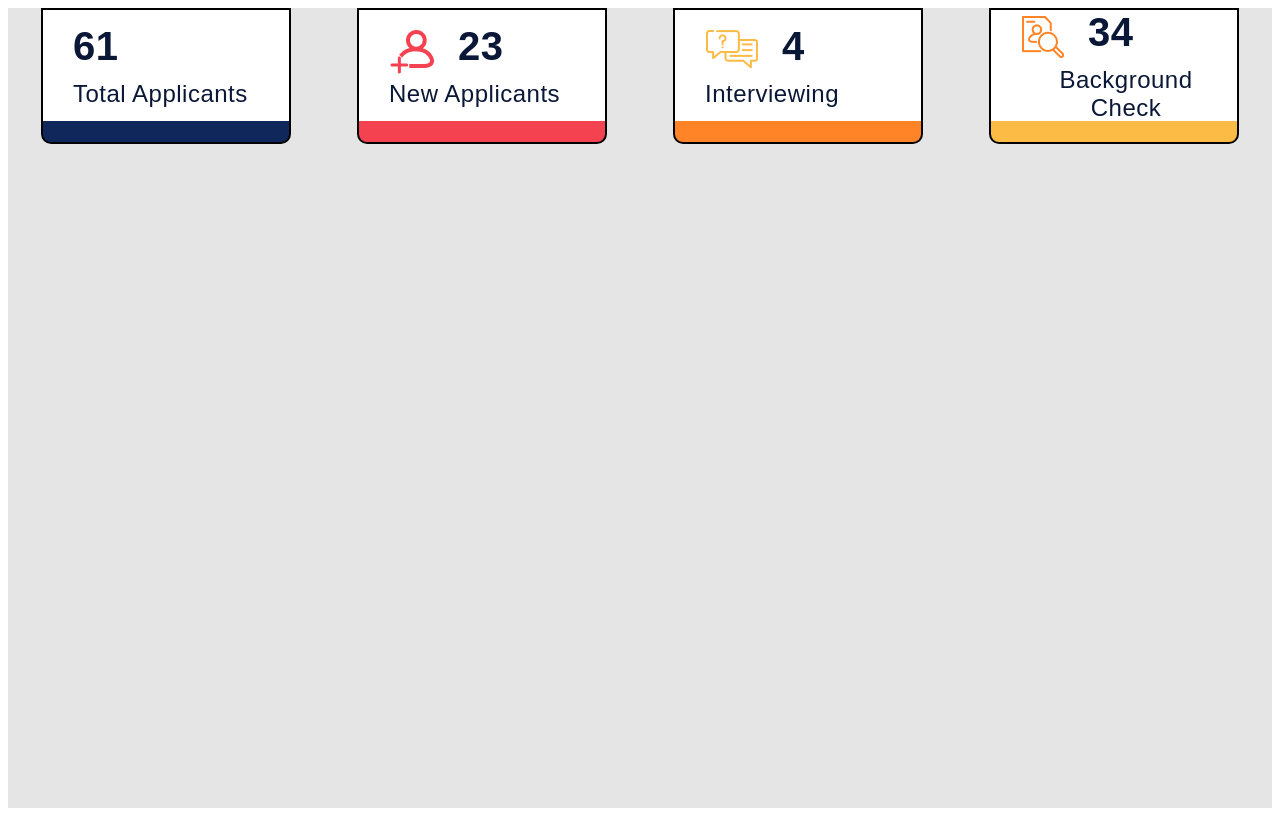
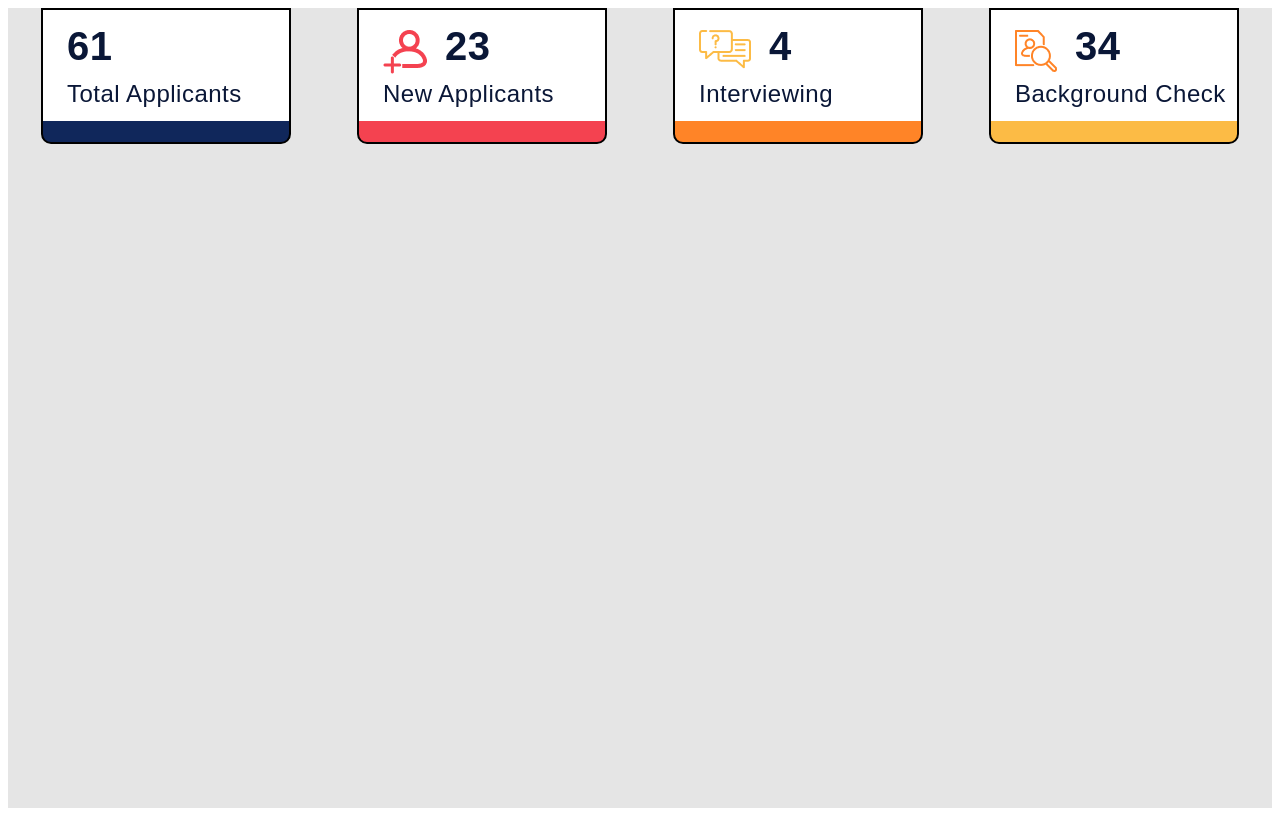
Before and after one commit to Hack4ImpactFall2021/y-knot, a React (Create React App) app: page / in a window 1280 px wide. Built offline with nearby package versions, Linux system fonts and the light colour scheme.

Commit message:
changed css for all buttons to make Background Check button's label more centered

```diff
--- a/src/Buttons.css
+++ b/src/Buttons.css
@@ -31,12 +31,12 @@ img {
 .icon {
   /* flex-basis: 40%; */
   /* padding-bottom: 0px; */
-  padding-left: 25px;
+  padding-left: 18px;
 }
 
 .button-top {
   display: flex;
-  /* align-items: left; */
+  align-items: left;
   /* justify-content: left; */
   /* flex-basis: 40%; */
   /* padding-left: 25px; */
@@ -50,7 +50,7 @@ img {
   display: flex;
   align-items: left;
   justify-content: left;
-  padding-left: 24px;
+  padding-left: 18px;
   /* padding-top: 10px; */
 }
 
@@ -59,7 +59,7 @@ img {
   font-weight: bold;
   color: #0A1737;
 
-  padding-left: 24px;
+  padding-left: 18px;
   padding-top: 2px;
   padding-bottom: 20px;
 }
```
